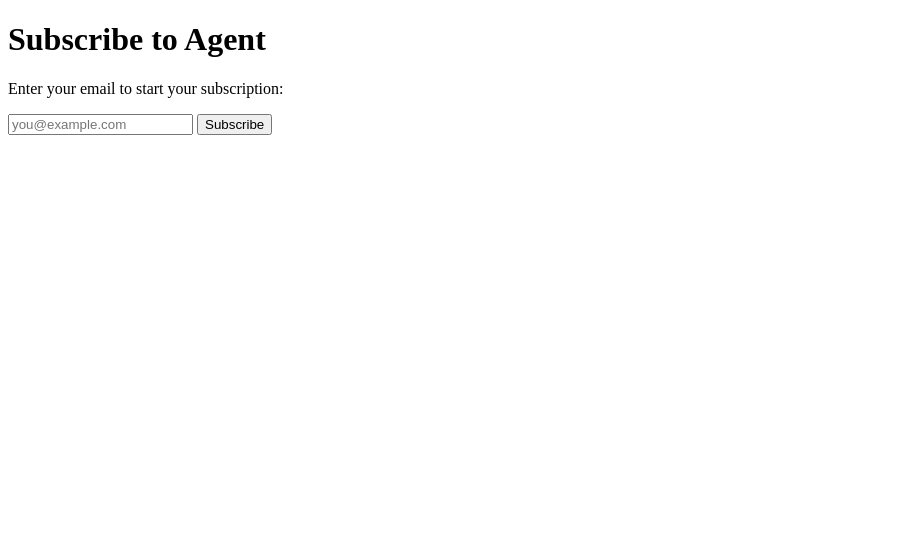
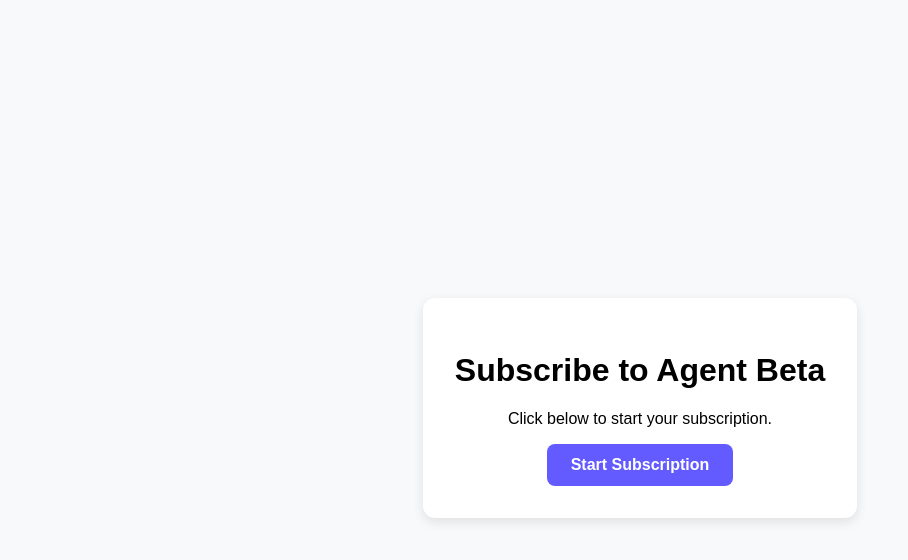
Before and after one commit to walkerbcky-star/Agent-BETA, a website: page subscribe.html in a window 1280 px wide. Shown: the whole page, without its empty margins (0-908 px from the left). Drawn offline with Linux system fonts and the light colour scheme.

Commit message:
Add subscribe.html with Start Subscription button

```diff
--- a/subscribe.html
+++ b/subscribe.html
@@ -2,32 +2,60 @@
 <html lang="en">
 <head>
   <meta charset="UTF-8">
-  <title>Subscribe to Agent</title>
+  <title>Subscribe</title>
+  <style>
+    body {
+      font-family: sans-serif;
+      display: flex;
+      justify-content: center;
+      align-items: center;
+      height: 100vh;
+      background: #f8f9fa;
+    }
+    .box {
+      background: #fff;
+      padding: 2rem;
+      border-radius: 12px;
+      box-shadow: 0 4px 12px rgba(0,0,0,0.1);
+      text-align: center;
+    }
+    button {
+      background: #635bff;
+      border: none;
+      padding: 0.75rem 1.5rem;
+      color: white;
+      font-size: 1rem;
+      font-weight: bold;
+      border-radius: 8px;
+      cursor: pointer;
+    }
+    button:hover {
+      background: #5146d6;
+    }
+  </style>
 </head>
 <body>
-  <h1>Subscribe to Agent</h1>
-  <p>Enter your email to start your subscription:</p>
-  <input id="email" placeholder="you@example.com" />
-  <button onclick="go()">Subscribe</button>
+  <div class="box">
+    <h1>Subscribe to Agent Beta</h1>
+    <p>Click below to start your subscription.</p>
+    <button id="subscribeBtn">Start Subscription</button>
+  </div>
 
   <script>
-    async function go() {
-      const email = document.getElementById('email').value.trim();
-      if (!email) return alert("Please enter your email");
-
-      const r = await fetch("https://agent-beta.onrender.com/subscribe", {
-        method: "POST",
-        headers: {"Content-Type":"application/json"},
-        body: JSON.stringify({ email })
-      });
-
-      const data = await r.json();
-      if (data.url) {
-        location.href = data.url;
-      } else {
-        alert(data.error || "Failed to start subscription");
+    document.getElementById("subscribeBtn").addEventListener("click", async () => {
+      try {
+        const response = await fetch("/create-checkout-session");
+        const data = await response.json();
+        if (data.url) {
+          window.location.href = data.url; // Redirect to Stripe Checkout
+        } else {
+          alert("Error creating checkout session");
+        }
+      } catch (err) {
+        console.error("Error:", err);
+        alert("Something went wrong");
       }
-    }
+    });
   </script>
 </body>
 </html>
```
